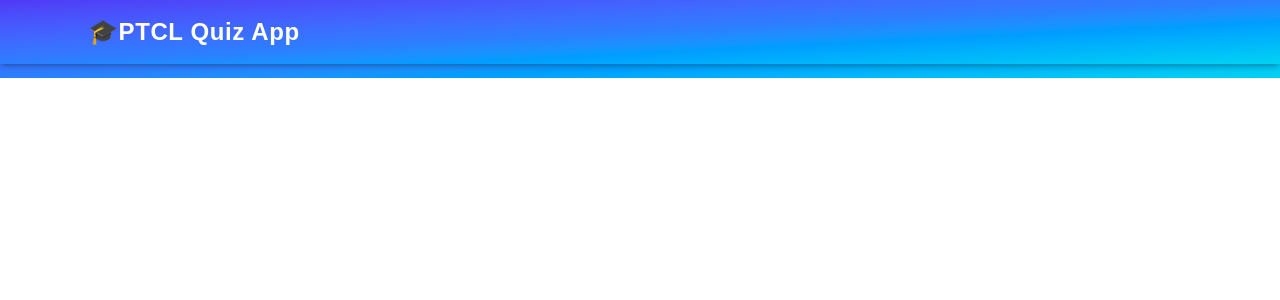
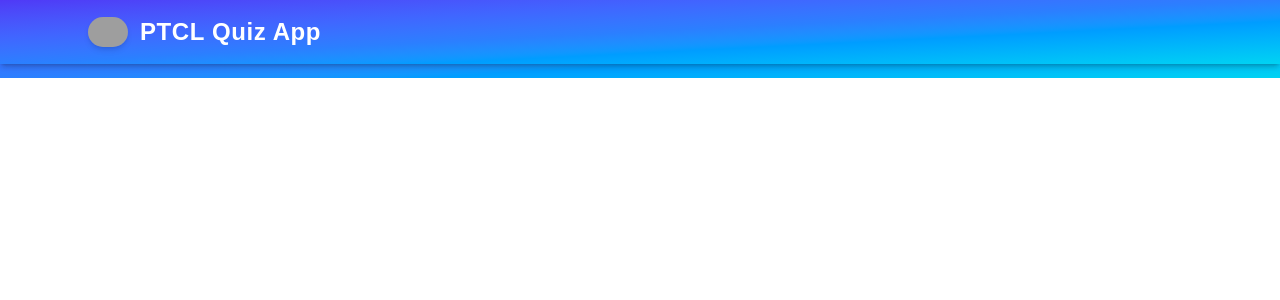
Before and after one commit to rajatayyabnawaz/ptclquizapp, a Next.js app: page /navbar in a window 1280 px wide. Shown: the top 300 px of the page. Built offline with nearby package versions, Linux system fonts and the light colour scheme; grey boxes are pictures that could not be loaded.

Commit message:
Update page.js

```diff
--- a/app/navbar/page.js
+++ b/app/navbar/page.js
@@ -1,11 +1,20 @@
+import Image from "next/image";
+
 export default function Navbar() {
   return (
     <nav className="bg-gradient-to-br from-indigo-600 via-blue-500 to-cyan-400 shadow-md fixed top-0 left-0 w-full z-50">
       <div className="max-w-6xl mx-auto px-6 py-4 flex items-center justify-between text-white">
         {/* Logo / Title */}
-        <h1 className="text-2xl font-bold tracking-wide">🎓PTCL Quiz App</h1>
-
-
+        <div className="flex items-center gap-3">
+          <Image
+            src="/logoptcl.webp" // ✅ stored in public/
+            alt="PTCL Logo"
+            width={40}
+            height={40}
+            className="rounded-full shadow-md"
+          />
+          <h1 className="text-2xl font-bold tracking-wide">PTCL Quiz App</h1>
+        </div>
       </div>
     </nav>
   );
```
